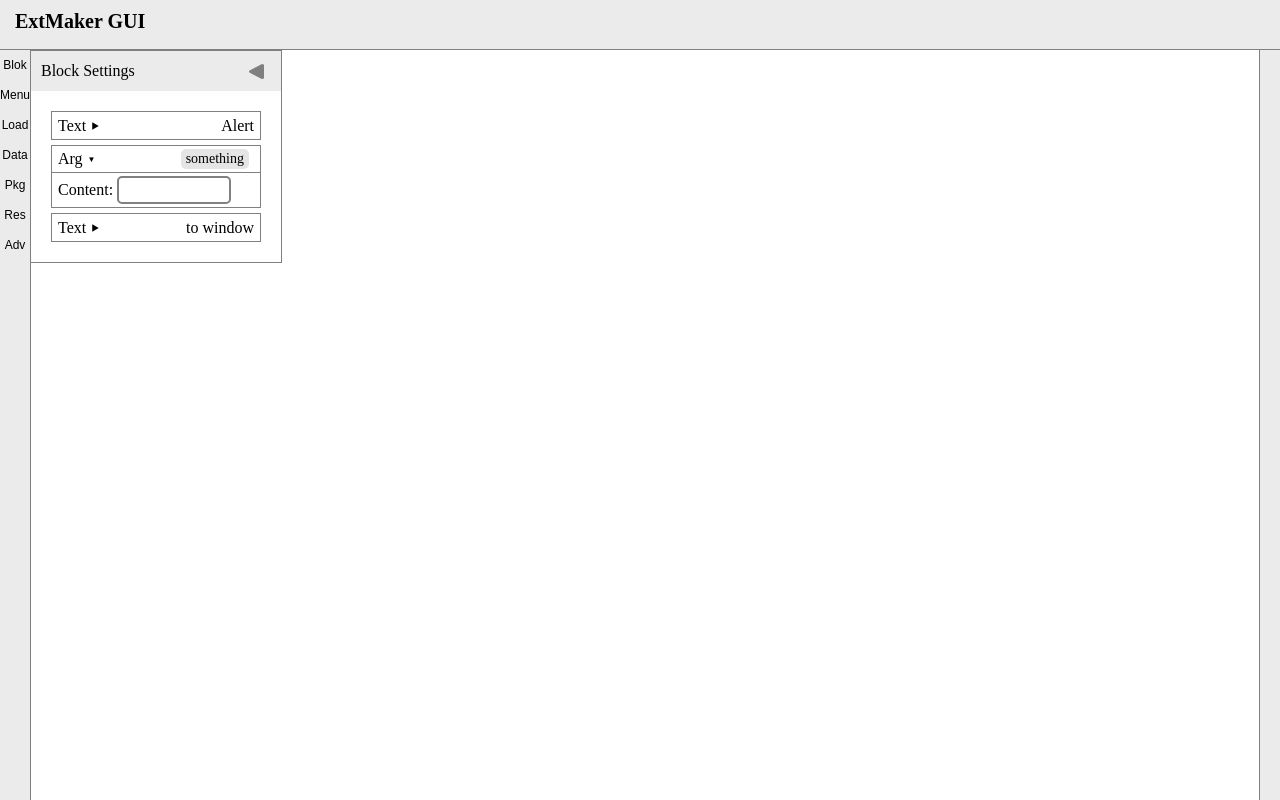
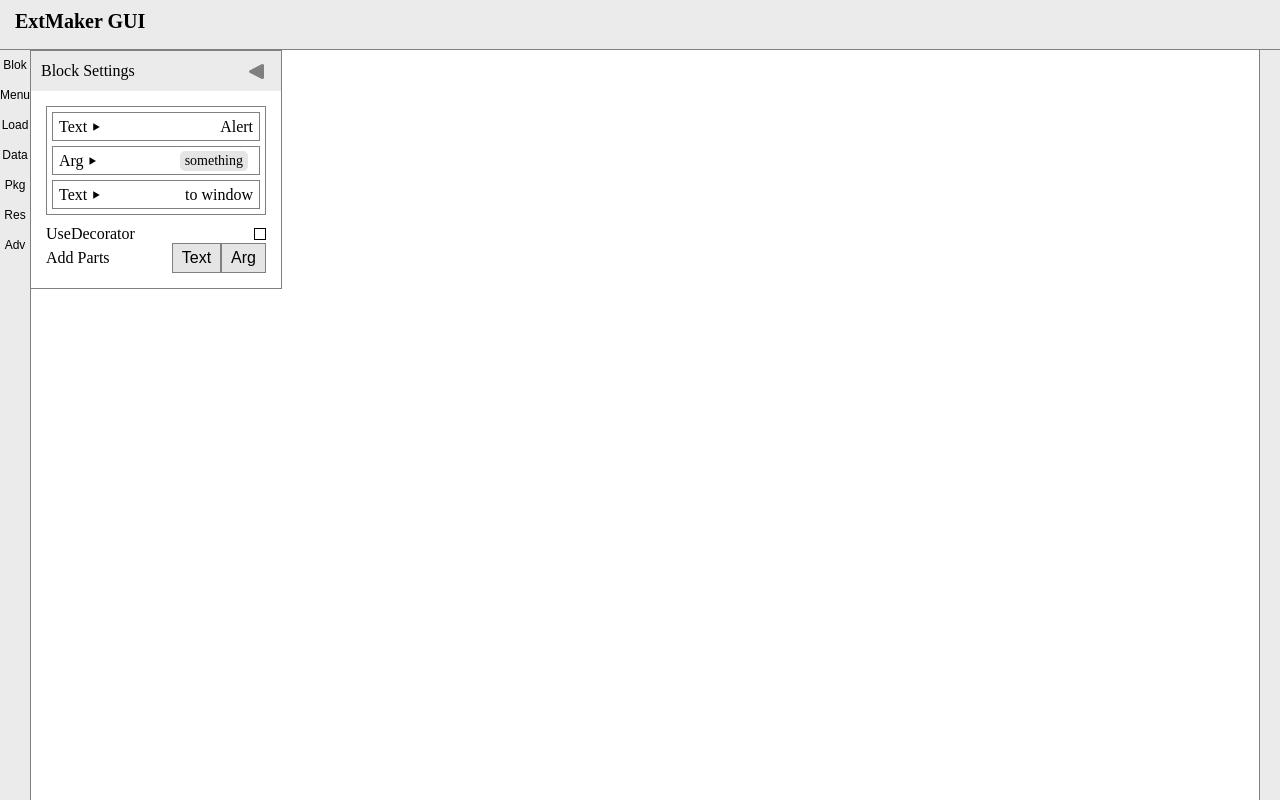
Before and after one commit to Rundll86/ScriptEditor, a Vue app: page / in a window 1280 px wide. Built offline with nearby package versions, Linux system fonts and the light colour scheme.

Commit message:
add window

```diff
--- a/src/componets/App.vue
+++ b/src/componets/App.vue
@@ -9,6 +9,17 @@
     border: none;
     outline: none;
     font-size: 16px;
+}
+
+body {
+    overflow: hidden;
+}
+
+input {
+    border: 2px solid gray;
+    border-radius: 5px;
+    padding: 3px 5px;
+    width: 100px;
 }
 
 span.label {
--- a/src/componets/ArgumentPart.vue
+++ b/src/componets/ArgumentPart.vue
@@ -6,16 +6,26 @@
             <span :class="{
                 content: true,
                 label: !isText
-            }">{{ content }}</span>
+            }">{{ contentValue }}</span>
         </div>
         <div class="attrs" v-if="opening">
             Content:
-            <InputBox />
+            <input v-model="contentValue">
+            <div class="arg-only" v-if="!isText">
+                InputType:
+                <Selector :options="['String', 'Number', 'Boolean']" />
+                DefaultValue:
+                <InputBox />
+                UseLoader:
+                <Selector :options="['<Null>']" />
+                UseMenu:
+                <Selector :options="['<Null>']" />
+            </div>
         </div>
     </div>
 </template>
 <script setup>
-import InputBox from './InputBox.vue';
+import Selector from './Selector.vue';
 </script>
 <script>
 export default {
@@ -26,7 +36,8 @@ export default {
     },
     data() {
         return {
-            opening: this.open ?? false
+            opening: this.open ?? false,
+            contentValue: this.content
         };
     },
     methods: {
@@ -54,7 +65,14 @@ export default {
 
 .attrs {
     border-top: 1px solid gray;
-    padding: 3px 6px;
+    padding: 10px;
+    display: flex;
+    flex-direction: column;
+}
+
+.arg-only {
+    display: flex;
+    flex-direction: column;
 }
 
 .state {
--- /dev/null
+++ b/src/componets/CheckBox.vue
@@ -0,0 +1,50 @@
+<template>
+    <span :class="{
+        checked: isChecked
+    }" @click="isChecked = !isChecked"></span>
+</template>
+<style scoped>
+span {
+    width: 10px;
+    height: 10px;
+    position: relative;
+    display: inline-block;
+    border: 1px solid black;
+}
+
+span::before {
+    content: "";
+    display: block;
+    background-color: transparent;
+    position: absolute;
+    width: 150%;
+    height: 150%;
+    left: -25%;
+    top: -50%;
+    clip-path: polygon(0 65%,
+            0 45%,
+            50% 70%,
+            100% 0%,
+            100% 30%,
+            50% 100%);
+}
+
+span.checked::before {
+    background-color: black;
+}
+</style>
+<script>
+export default {
+    props: {
+        checked: {
+            type: Boolean,
+            default: false
+        }
+    },
+    data() {
+        return {
+            isChecked: this.checked
+        }
+    }
+}
+</script>
--- a/src/componets/Draggable.vue
+++ b/src/componets/Draggable.vue
@@ -60,11 +60,11 @@ export default {
     position: absolute;
 }
 
-.draggable::v-deep [data-region]:hover {
+.draggable:deep([data-region]:hover) {
     cursor: move;
 }
 
-.draggable * {
+.draggable:deep([data-region]) {
     user-select: none;
 }
 </style>
--- a/src/componets/InputBox.vue
+++ /dev/null
@@ -1,11 +0,0 @@
-<template>
-    <input>
-</template>
-<style scoped>
-input {
-    border: 2px solid gray;
-    border-radius: 5px;
-    padding: 3px 5px;
-    width: 100px;
-}
-</style>
--- a/src/componets/Main.vue
+++ b/src/componets/Main.vue
@@ -5,9 +5,18 @@
     </div>
     <div class="high-layer">
         <SubWindow title="Block Settings" :states="windowState" name="block">
-            <ArgumentPart isText content="Alert" />
-            <ArgumentPart content="something" open />
-            <ArgumentPart isText content="to window" />
+            <div class="args">
+                <ArgumentPart v-for="part in parts" :isText="part.isText" :content="part.content" />
+            </div>
+            <div class="config-bar">
+                UseDecorator
+                <CheckBox class="left-auto" />
+            </div>
+            <div class="config-bar">
+                Add Parts
+                <WideButton class="left-auto" @click="addText">Text</WideButton>
+                <WideButton @click="addArg">Arg</WideButton>
+            </div>
         </SubWindow>
         <SubWindow title="Loaders" :states="windowState" name="loaders">
             testtesttest<br>
@@ -29,12 +38,30 @@
     width: calc(100vw - 30px);
     height: calc(100vh - 50px);
 }
+
+.left-auto {
+    margin-left: auto;
+}
+
+.args {
+    overflow-y: auto;
+    max-height: 50vh;
+    border: 1px solid gray;
+    margin-bottom: 10px;
+}
+
+.config-bar {
+    display: flex;
+    align-items: center;
+}
 </style>
 <script setup>
 import LeftBox from './LeftBox.vue';
 import RightBox from './RightBox.vue';
 import SubWindow from './SubWindow.vue';
 import ArgumentPart from './ArgumentPart.vue';
+import CheckBox from './CheckBox.vue';
+import WideButton from './WideButton.vue';
 </script>
 <script>
 export default {
@@ -45,8 +72,36 @@ export default {
                 block: true,
                 menus: false,
                 loaders: false
-            }
+            },
+            parts: [
+                {
+                    content: 'Alert',
+                    isText: true
+                },
+                {
+                    content: 'something',
+                    isText: false
+                },
+                {
+                    content: 'to window',
+                    isText: true
+                }
+            ]
         };
+    },
+    methods: {
+        addText() {
+            this.parts.push({
+                content: "new text",
+                isText: true
+            });
+        },
+        addArg() {
+            this.parts.push({
+                content: "argName",
+                isText: false
+            });
+        }
     }
 }
 </script>
--- /dev/null
+++ b/src/componets/Selector.vue
@@ -0,0 +1,114 @@
+<template>
+    <div class="container">
+        <div :class="{
+            show: true,
+            open: opening
+        }">
+            <div class="title">{{ selected }}</div>
+            <ToolBoxButton class="open" @click="opening = !opening">
+                {{ opening ? "▼" : "▶" }}
+            </ToolBoxButton>
+        </div>
+        <div :class="{
+            options: true,
+            open: opening
+        }">
+            <div v-for="option in options" class="option" :key="option" @click="select(option)">
+                <span :class="{
+                    state: true,
+                    selected: option === selected
+                }">
+                    {{ option }}
+                </span>
+            </div>
+        </div>
+    </div>
+</template>
+<script setup>
+import ToolBoxButton from './ToolBoxButton.vue';
+</script>
+<script>
+export default {
+    props: {
+        options: {
+            type: Array,
+            default: []
+        }
+    },
+    data() {
+        return {
+            selected: this.options[0],
+            opening: false
+        };
+    },
+    methods: {
+        select(option) {
+            this.selected = option;
+            this.opening = false;
+        }
+    }
+}
+</script>
+<style scoped>
+.container {
+    display: inline-block;
+    vertical-align: top;
+}
+
+.option {
+    padding: 0 10px;
+    text-align: center;
+}
+
+.options {
+    overflow: hidden;
+    height: 0;
+}
+
+.options.open {
+    height: auto;
+}
+
+.title {
+    text-align: center;
+    flex-grow: 1;
+}
+
+.show {
+    display: flex;
+    align-items: center;
+}
+
+.show.open {
+    background-color: rgba(0, 0, 0, 0.05);
+}
+
+.open {
+    margin-left: auto;
+}
+
+.option:hover {
+    background-color: rgba(0, 0, 0, 0.1);
+    cursor: pointer;
+}
+
+.state::before {
+    content: "[";
+    color: transparent;
+    margin-right: 10px;
+}
+
+.state::after {
+    content: "]";
+    color: transparent;
+    margin-left: 10px;
+}
+
+.state.selected::before {
+    color: black;
+}
+
+.state.selected::after {
+    color: black;
+}
+</style>
--- a/src/componets/WideButton.vue
+++ b/src/componets/WideButton.vue
@@ -7,13 +7,13 @@
 .btn {
     min-width: 30px;
     height: 30px;
-    background-color: transparent;
-    padding: 3px 8px;
-    border-radius: 5px;
-    margin: 0px 5px;
+    background-color: rgba(0, 0, 0, 0.1);
+    padding: 4px 9px;
+    margin-left: 0 3px;
+    border: 1px solid gray;
 }
 
 .btn:hover {
-    background-color: rgba(0, 0, 0, 0.1);
+    background-color: rgba(0, 0, 0, 0.2);
 }
 </style>
```
